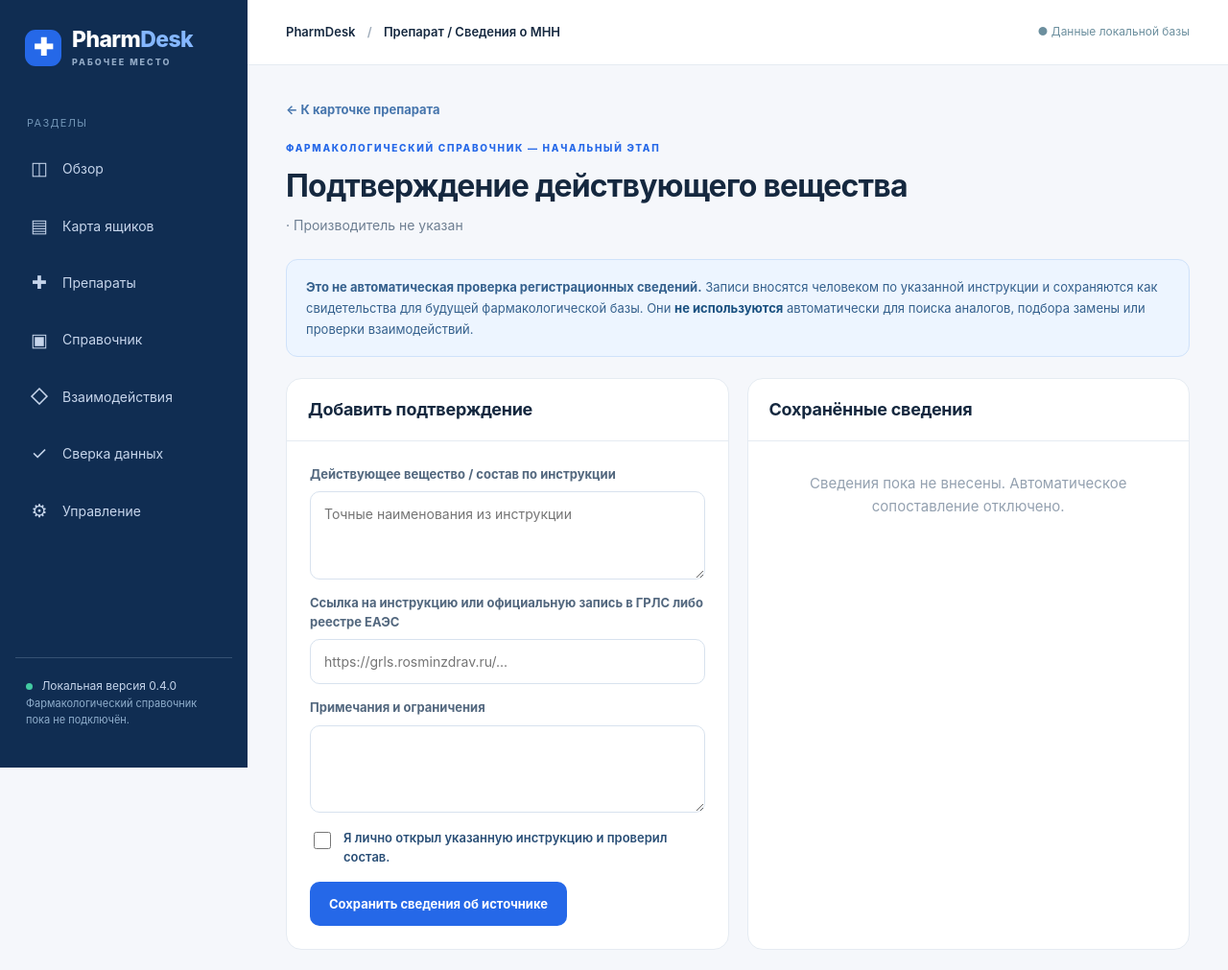
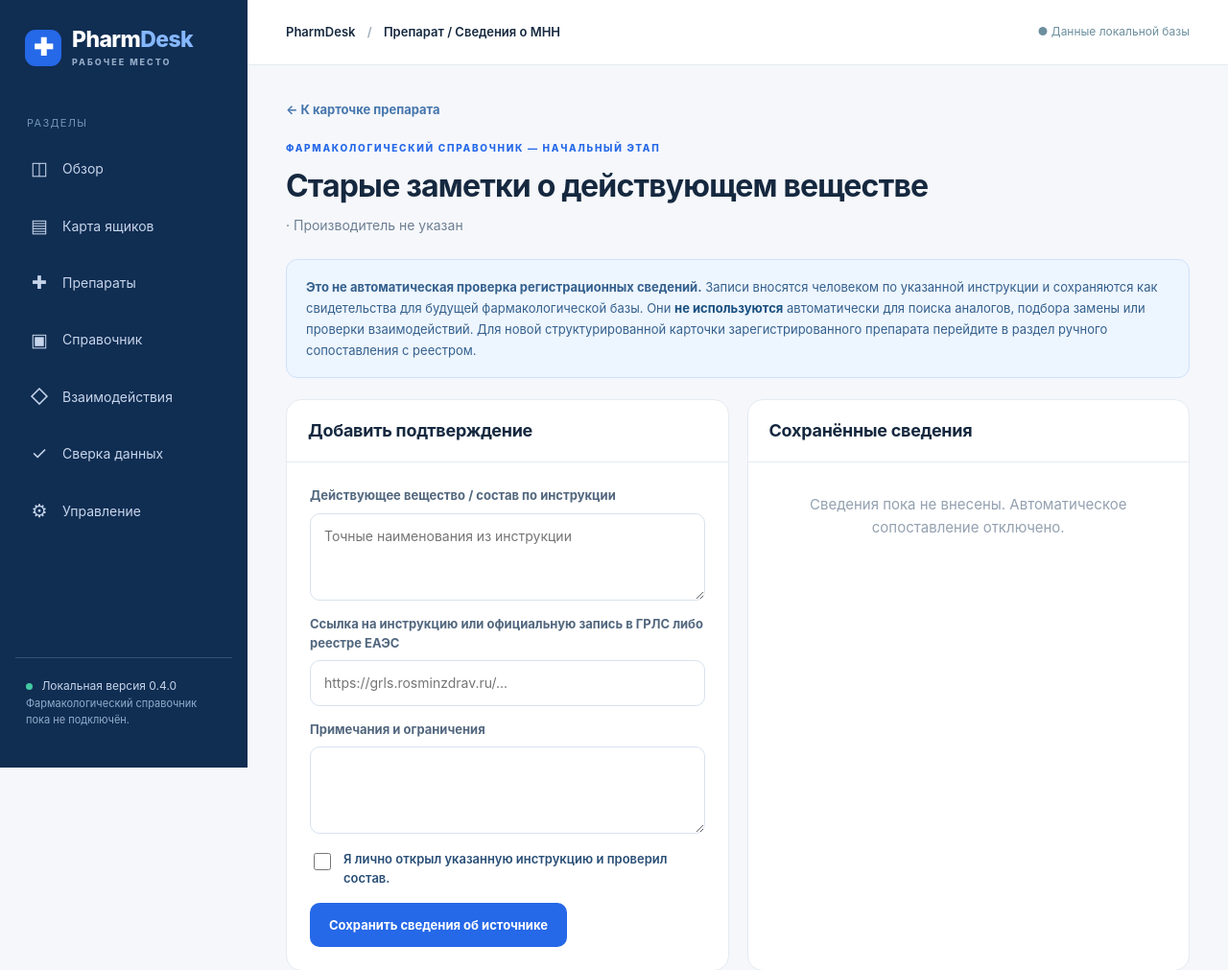
Before and after one commit to BogdanMaslyuk/PharmDesk, a FastAPI app: template app/templates/identity.html in a window 1280 px wide. Shown: the top 1011 px of the page at 96% size. Run offline with FastAPI, Linux system fonts and the light colour scheme; the template is opened without the code that fills it, so the values that code supplies are empty.

Commit message:
Distinguish legacy manual drug notes from new structured source-backed catalog

```diff
--- a/app/templates/identity.html
+++ b/app/templates/identity.html
@@ -4,11 +4,12 @@
 {% block content %}
 <a href="/medicines/{{medicine.id}}" class="backlink">← К карточке препарата</a>
 <div class="section-header"><div><div class="eyebrow">ФАРМАКОЛОГИЧЕСКИЙ СПРАВОЧНИК — НАЧАЛЬНЫЙ ЭТАП</div>
-<h1>Подтверждение действующего вещества</h1>
+<h1>Старые заметки о действующем веществе</h1>
 <p>{{medicine.name}} · {{medicine.manufacturer or 'Производитель не указан'}}</p></div></div>
 <div class="notice"><strong>Это не автоматическая проверка регистрационных сведений.</strong>
 Записи вносятся человеком по указанной инструкции и сохраняются как свидетельства для будущей фармакологической базы.
-Они <b>не используются</b> автоматически для поиска аналогов, подбора замены или проверки взаимодействий.</div>
+Они <b>не используются</b> автоматически для поиска аналогов, подбора замены или проверки взаимодействий.
+Для новой структурированной карточки зарегистрированного препарата перейдите в <a href="/medicines/{{medicine.id}}/registry">раздел ручного сопоставления с реестром</a>.</div>
 {% if request.query_params.get('saved') %}<div class="notice">Источник добавлен в историю карточки.</div>{% endif %}
 {% if error %}<div class="form-error">{{error}}</div>{% endif %}
 <div class="details-grid">
```
